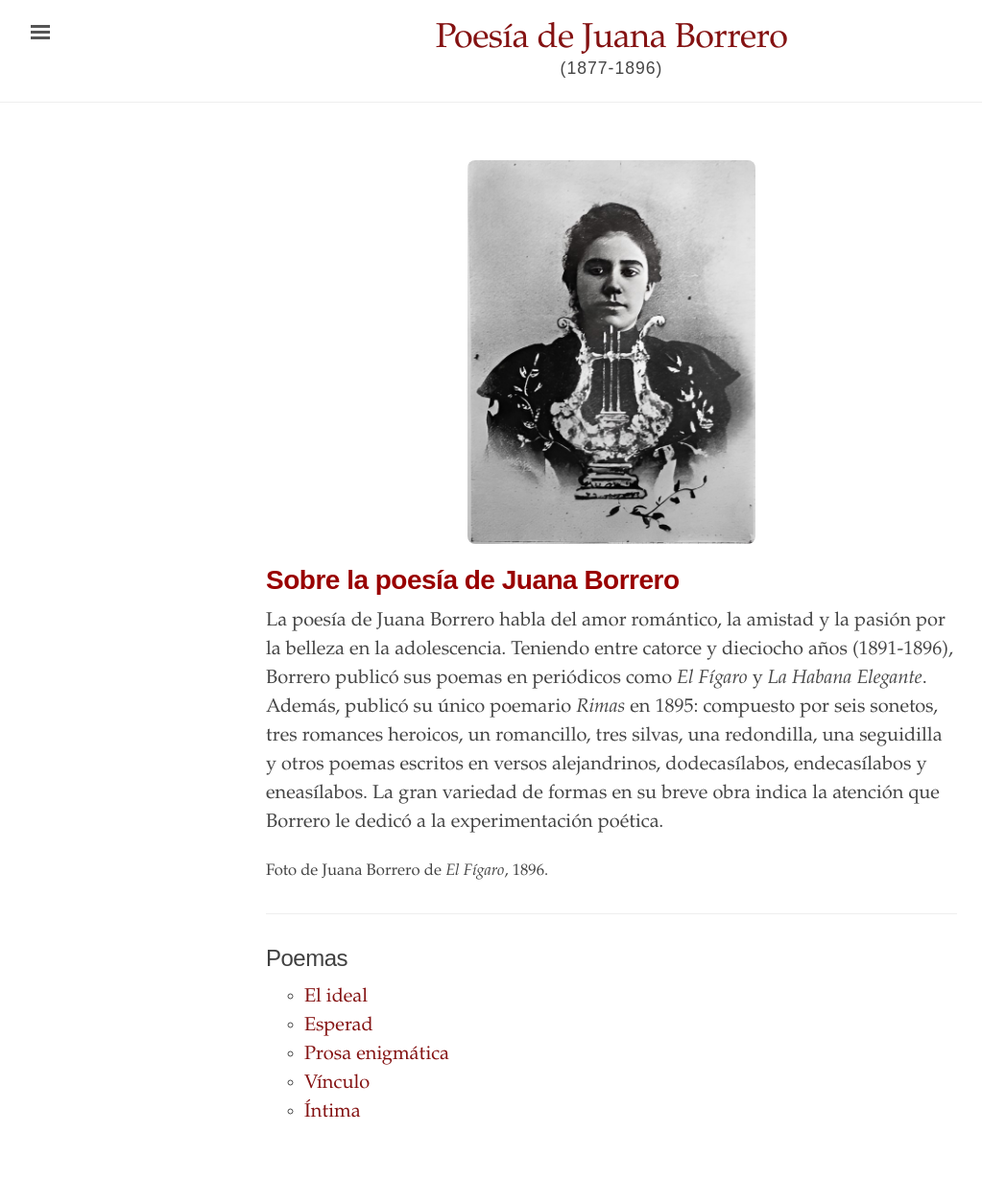
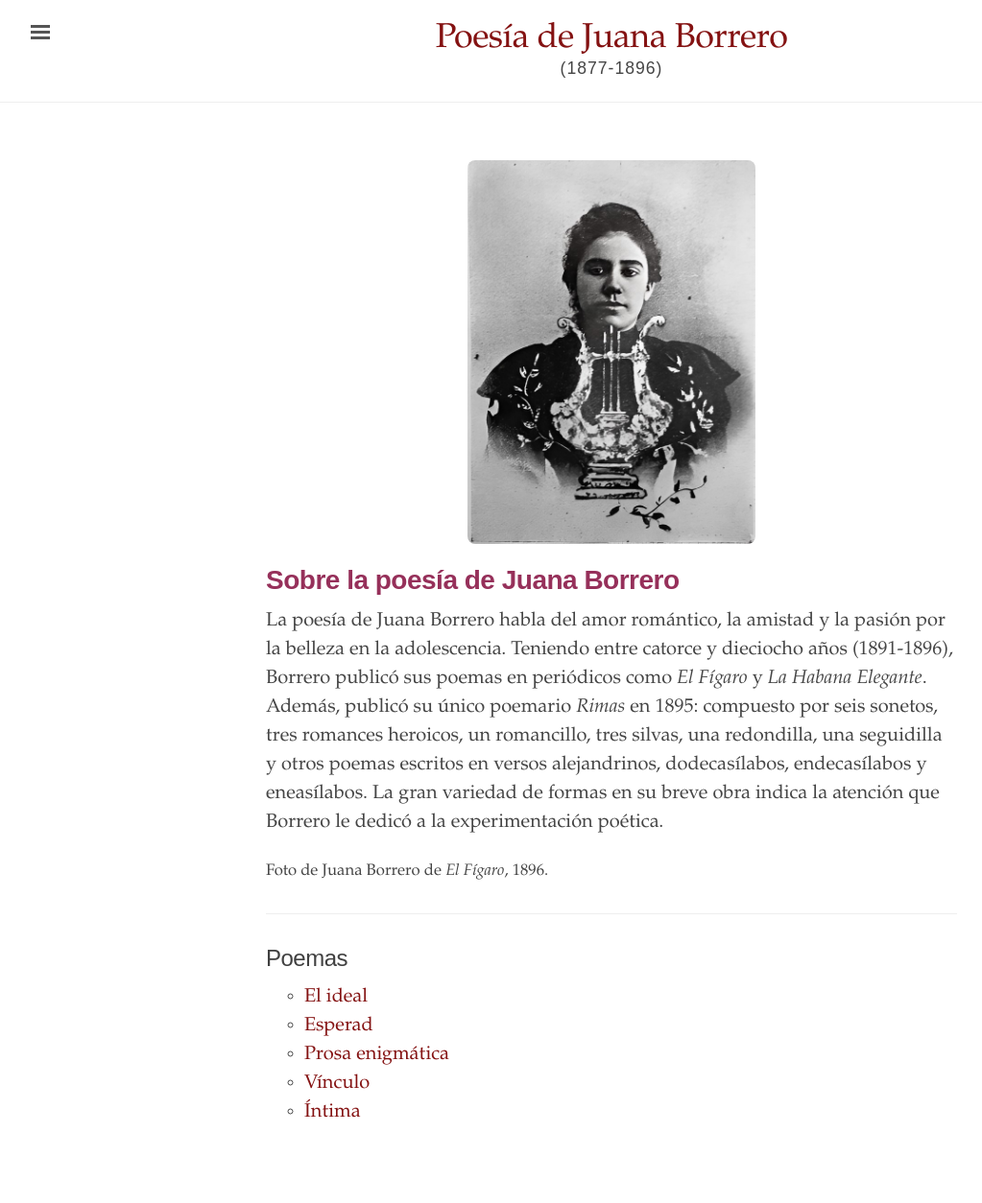
Before and after one commit to edicionesdereparto/juanaborrero, a Jekyll site: the page built from index.html, in a window 1280 px wide. Shown: the whole page at 96% size, without its empty margins (3-1026 px from the left). Built offline with Jekyll 4.4.1, drawn with Linux system fonts in a browser that asks for light colours.

Commit message:
Update index.html

```diff
--- a/index.html
+++ b/index.html
@@ -8,7 +8,7 @@ title: "Poemas de Juana Borrero"
 </head>
 <div class="introduction">
   <img src="{{ site.baseurl }}/assets/fotojb.jpg" alt="Juana Borrero" class="center" style="max-width: 300px; border-radius: 8px; margin: 20px auto; display: block;">
-  <h1 style="font-weight: bold; color: #990000;">Sobre la poesía de Juana Borrero</h1>
+  <h1 style="font-weight: bold; color: #96305A;">Sobre la poesía de Juana Borrero</h1>
 <body></body>
 <p>
 La poesía de Juana Borrero habla del amor romántico, la amistad y la pasión por la belleza en la adolescencia. Teniendo entre catorce y dieciocho años (1891-1896), Borrero publicó sus poemas en periódicos como <i>El Fígaro</i> y <i>La Habana Elegante</i>. Además, publicó su único poemario <i>Rimas</i> en 1895: compuesto por seis sonetos, tres romances heroicos, un romancillo, tres silvas, una redondilla, una seguidilla y otros poemas escritos en versos alejandrinos, dodecasílabos, endecasílabos y eneasílabos. La gran variedad de formas en su breve obra indica la atención que Borrero le dedicó a la experimentación poética.
```
